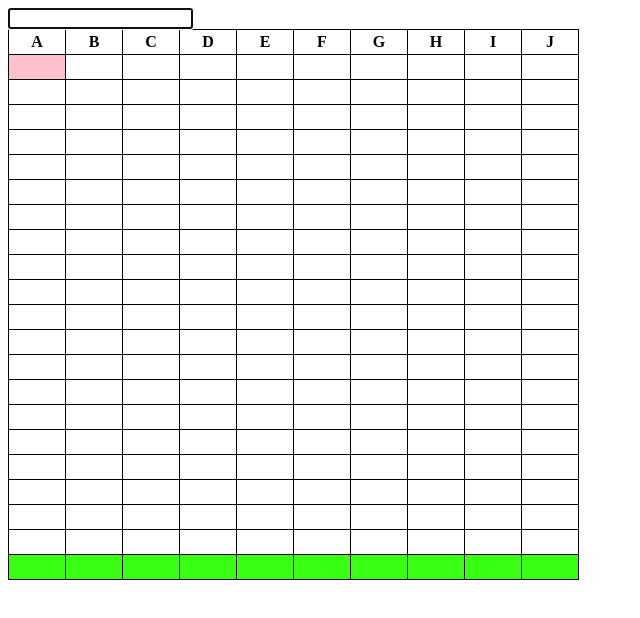
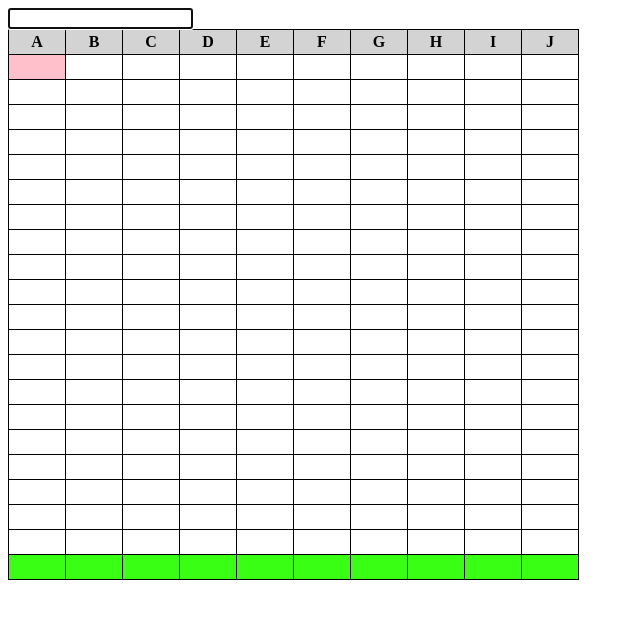
Before and after one commit to mreyes819/X-Cell, a website: page public/index.html in a window 1280 px wide. Shown: the whole page, without its empty margins (0-640 px from the left). Drawn offline with Linux system fonts and the light colour scheme.

Commit message:
Added color grey to header

```diff
--- a/public/css/styles.css
+++ b/public/css/styles.css
@@ -1,5 +1,9 @@
 table {
   border-collapse: collapse;
+}
+
+th {
+  background-color: #d3d3d3;
 }
 
 th, td {
```
